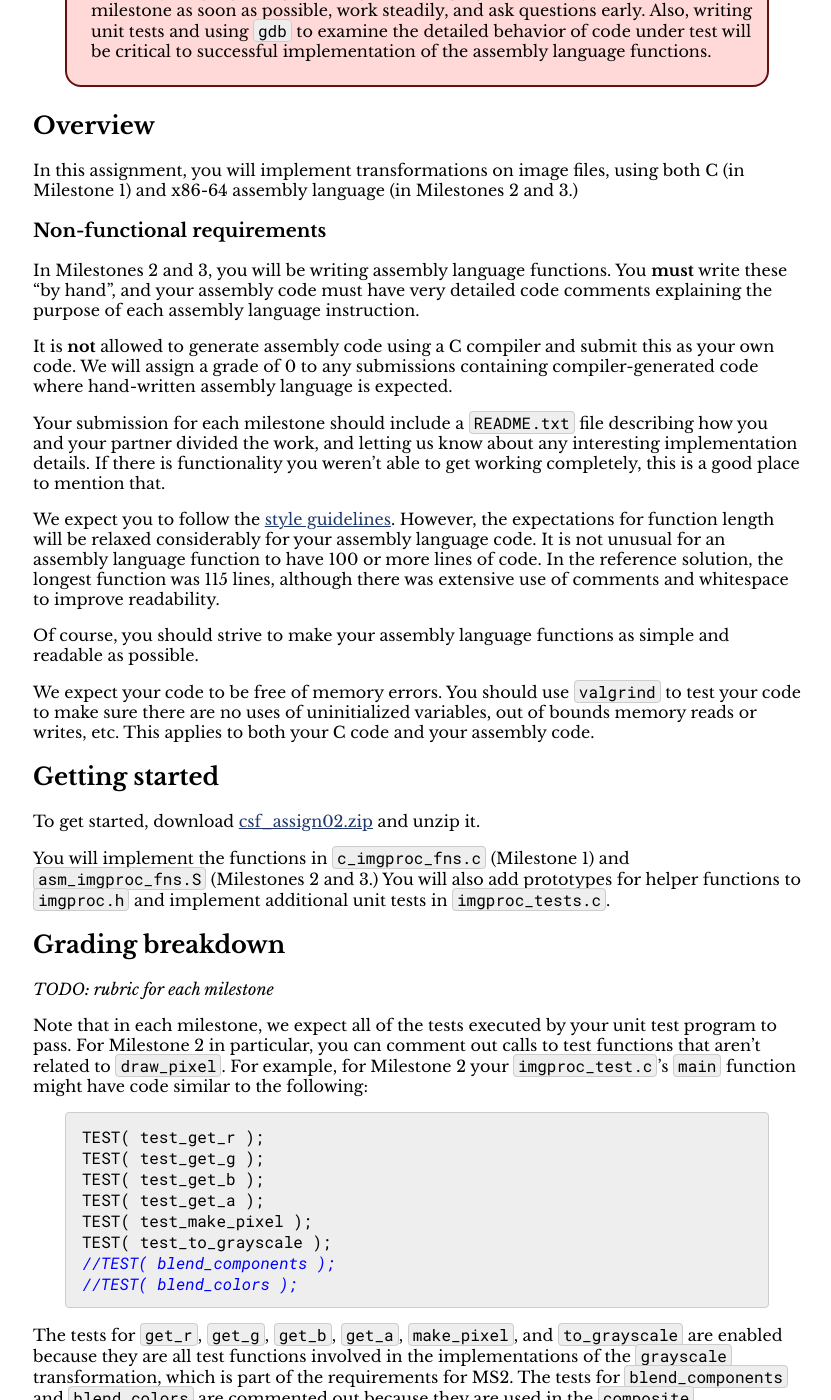
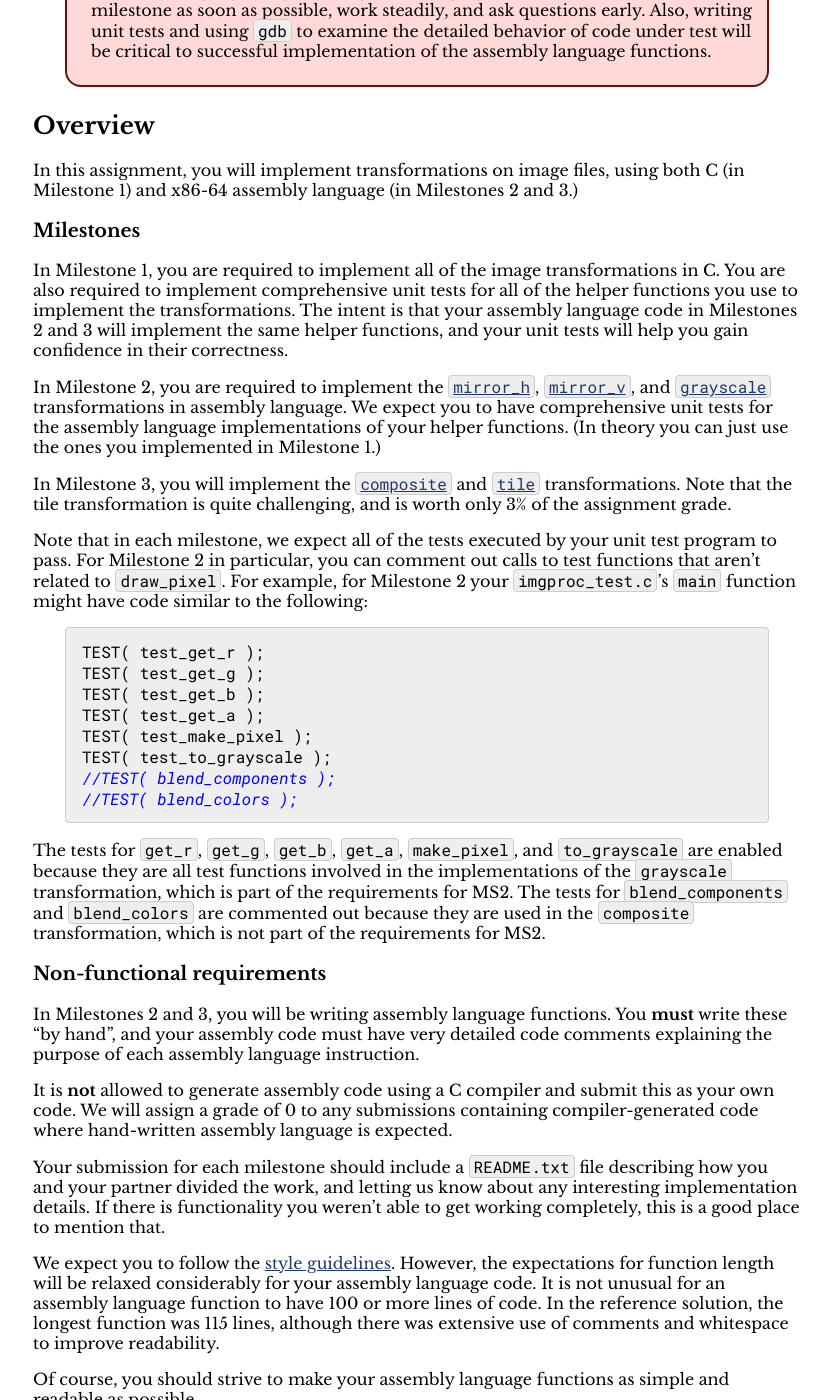
Before and after one commit to jhucsf/fall2024, a Jekyll site: the page built from assign/assign02.md, in a window 1280 px wide and 1400 px high, scrolled down 505 px. Shown: the whole window, without its empty margins (223-1054 px from the left). Built offline with Jekyll 4.4.1, drawn with Linux system fonts in a browser that asks for light colours; formulas are drawn with MathJax 3; some of the changed text lies outside the part shown.

Commit message:
added grading breakdown and summary of milestones
Also reorganized the overview a bit.

````diff
--- a/assign/assign02.md
+++ b/assign/assign02.md
@@ -33,6 +33,49 @@
 In this assignment, you will implement transformations on image files,
 using both C (in Milestone 1) and x86-64 assembly language (in Milestones 2 and 3.)
 
+### Milestones
+
+In Milestone 1, you are required to implement all of the image transformations
+in C. You are also required to implement comprehensive unit tests for all of the
+helper functions you use to implement the transformations. The intent is that
+your assembly language code in Milestones 2 and 3 will implement the same
+helper functions, and your unit tests will help you gain confidence in their
+correctness.
+
+In Milestone 2, you are required to implement the [`mirror_h`](#the-mirror_h-transformation),
+[`mirror_v`](#the-mirror_v-transformation), and [`grayscale`](#the-grayscale-transformation)
+transformations in assembly language. We expect you to have comprehensive unit tests
+for the assembly language implementations of your helper functions. (In theory you can
+just use the ones you implemented in Milestone 1.)
+
+In Milestone 3, you will implement the [`composite`](#the-composite-transformation)
+and [`tile`](#the-tile-transformation) transformations. Note that the tile transformation
+is quite challenging, and is worth only 3% of the assignment grade.
+
+Note that in each milestone, we expect all of the tests executed
+by your unit test program to pass. For Milestone 2 in particular, you can
+comment out calls to test functions that aren't related to
+`draw_pixel`. For example, for Milestone 2 your `imgproc_test.c`'s
+`main` function might have code similar to the following:
+
+```c
+TEST( test_get_r );
+TEST( test_get_g );
+TEST( test_get_b );
+TEST( test_get_a );
+TEST( test_make_pixel );
+TEST( test_to_grayscale );
+//TEST( blend_components );
+//TEST( blend_colors );
+```
+
+The tests for `get_r`, `get_g`, `get_b`, `get_a`, `make_pixel`, and
+`to_grayscale` are enabled because they are all test functions involved
+in the implementations of the `grayscale` transformation, which is
+part of the requirements for MS2. The tests for `blend_components` and
+`blend_colors` are commented out because they are used in the `composite`
+transformation, which is not part of the requirements for MS2.
+
 ### Non-functional requirements
 
 In Milestones 2 and 3, you will be writing assembly language functions.
@@ -66,6 +109,26 @@
 of uninitialized variables, out of bounds memory reads or writes,
 etc.  This applies to both your C code and your assembly code.
 
+### Grading breakdown
+
+Milestone 1: 30%
+
+* Implementation of C image transformation functions: 12.5%
+* Unit testing of helper functions: 12.5%
+* Design/coding style of C functions: 5%
+
+Milestone 2: 45%
+
+* Functional correctness of `imgproc_mirror_h`, `imgproc_mirror_v`, and `imgproc_grayscale`: 25%
+* Unit testing of helper functions: 15%
+* Design/coding style of assembly functions: 5%
+
+Milestone 3: 25%
+
+* Functional correctness of `imgproc_composite`: 17%
+* Functional correctness of `imgproc_tile`: 3%
+* Design/coding style of assembly functions: 5%
+
 ## Getting started
 
 To get started, download [csf\_assign02.zip](csf_assign02.zip) and
@@ -75,34 +138,6 @@
 and `asm_imgproc_fns.S` (Milestones 2 and 3.) You will also add
 prototypes for helper functions to `imgproc.h` and implement additional
 unit tests in `imgproc_tests.c`.
-
-## Grading breakdown
-
-*TODO: rubric for each milestone*
-
-Note that in each milestone, we expect all of the tests executed
-by your unit test program to pass. For Milestone 2 in particular, you can
-comment out calls to test functions that aren't related to
-`draw_pixel`. For example, for Milestone 2 your `imgproc_test.c`'s
-`main` function might have code similar to the following:
-
-```c
-TEST( test_get_r );
-TEST( test_get_g );
-TEST( test_get_b );
-TEST( test_get_a );
-TEST( test_make_pixel );
-TEST( test_to_grayscale );
-//TEST( blend_components );
-//TEST( blend_colors );
-```
-
-The tests for `get_r`, `get_g`, `get_b`, `get_a`, `make_pixel`, and
-`to_grayscale` are enabled because they are all test functions involved
-in the implementations of the `grayscale` transformation, which is
-part of the requirements for MS2. The tests for `blend_components` and
-`blend_colors` are commented out because they are used in the `composite`
-transformation, which is not part of the requirements for MS2.
 
 ## Image processing
 
````
